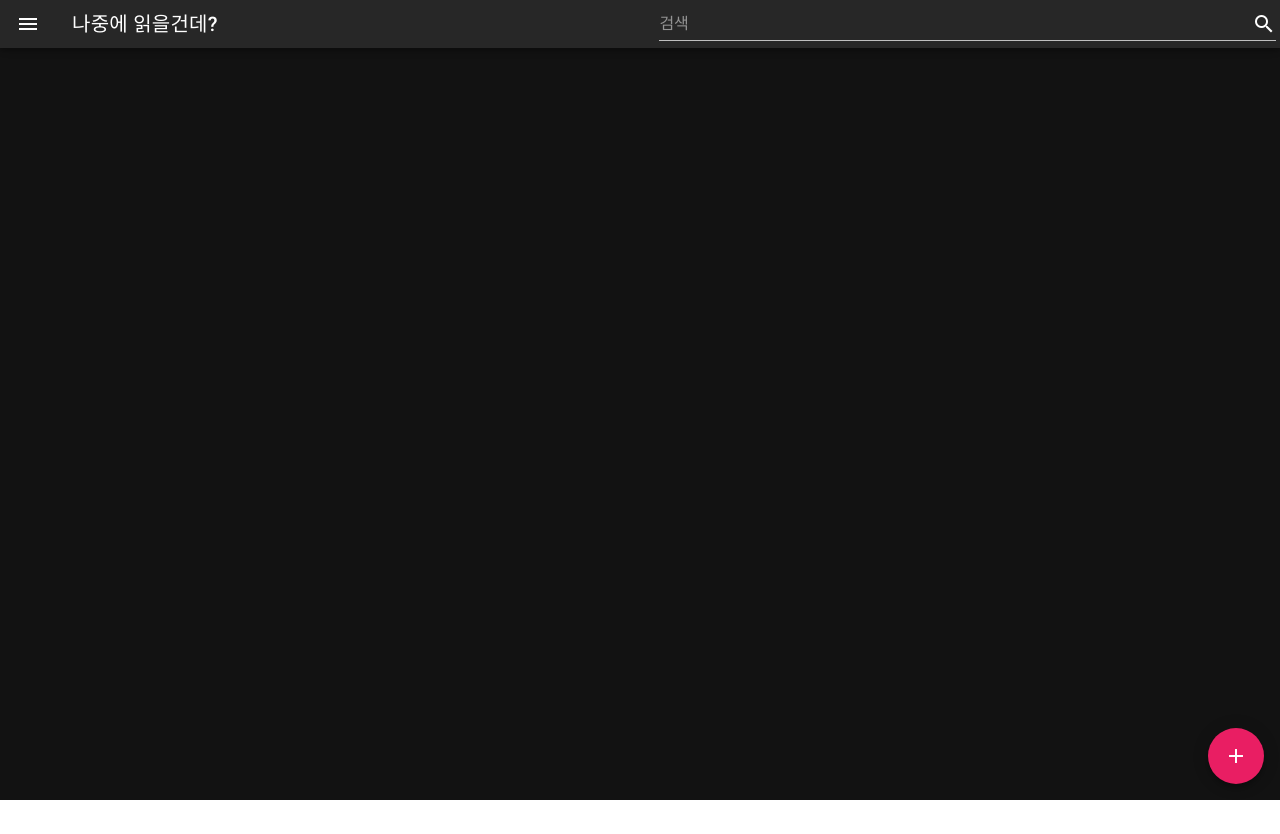
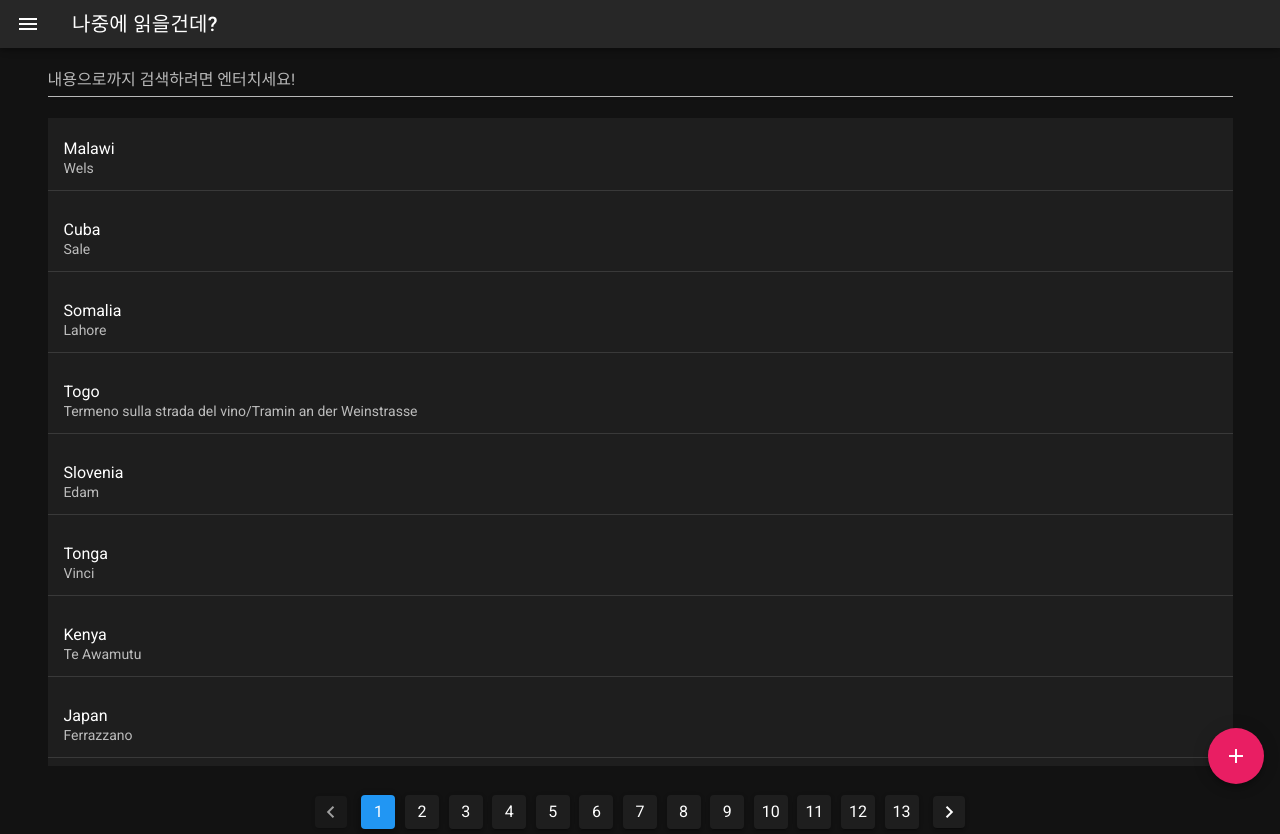
Before and after one commit to hwanghe159/I-will-read-it-later, a Vue app in the folder frontend/: page / in a window 1280 px wide. Before the commit the page ends 800 px from the top, so only its background shows below. Built offline with nearby package versions, Linux system fonts and the light colour scheme.

Commit message:
feat: 저장된 게시물을 보여주는 Articles.vue 틀 완성

```diff
--- a/frontend/src/App.vue
+++ b/frontend/src/App.vue
@@ -5,7 +5,7 @@
       <v-main>
         <v-container class="fill-height">
           <v-row justify="center" align="center">
-            <v-col class="shrink"> </v-col>
+            <articles />
           </v-row>
         </v-container>
       </v-main>
@@ -17,11 +17,12 @@
 <script>
 import NavigationDrawer from "./components/NavigationDrawer";
 import RegisterArticleButton from "./components/RegisterArticleButton";
+import Articles from "./components/Articles";
 
 export default {
   name: "App",
 
-  components: { NavigationDrawer, RegisterArticleButton },
+  components: { NavigationDrawer, RegisterArticleButton, Articles },
 
   data: () => ({}),
   created() {
--- /dev/null
+++ b/frontend/src/components/Articles.vue
@@ -0,0 +1,203 @@
+<template>
+  <v-flex>
+    <v-text-field label="내용으로까지 검색하려면 엔터치세요!" v-model="search">
+    </v-text-field>
+    <v-list two-line v-for="(listItem, index) in calData" :key="index">
+      <v-list-item>
+        <v-list-item-content>
+          <v-list-item-title class="text--primary">
+            {{ listItem.subject }}
+          </v-list-item-title>
+          <v-list-item-subtitle>
+            {{ listItem.desc }}
+          </v-list-item-subtitle>
+        </v-list-item-content>
+      </v-list-item>
+      <v-divider></v-divider>
+    </v-list>
+    <br />
+    <v-pagination v-model="curPageNum" :length="numOfPages"> </v-pagination>
+  </v-flex>
+</template>
+
+<script>
+export default {
+  name: "Articles",
+
+  data: () => ({
+    search: "",
+    listData: [],
+    searchData: [],
+    dataPerPage: 8,
+    curPageNum: 1,
+    curSelectIndex: 0,
+
+    newData: {
+      id: Number,
+      subject: "",
+      desc: ""
+    },
+    selectedData: {
+      id: Number,
+      subject: "",
+      desc: ""
+    }
+  }),
+  created() {
+    this.listData = [
+      { id: 1, subject: "Malawi", desc: "Wels" },
+      { id: 2, subject: "Cuba", desc: "Sale" },
+      { id: 3, subject: "Somalia", desc: "Lahore" },
+      {
+        id: 4,
+        subject: "Togo",
+        desc: "Termeno sulla strada del vino/Tramin an der Weinstrasse"
+      },
+      { id: 5, subject: "Slovenia", desc: "Edam" },
+      { id: 6, subject: "Tonga", desc: "Vinci" },
+      { id: 7, subject: "Kenya", desc: "Te Awamutu" },
+      { id: 8, subject: "Japan", desc: "Ferrazzano" },
+      { id: 9, subject: "Finland", desc: "Nil-Saint-Vincent-Saint-Martin" },
+      { id: 10, subject: "Dominica", desc: "Paglieta" },
+      { id: 11, subject: "Solomon Islands", desc: "Vilvoorde" },
+      { id: 12, subject: "Monaco", desc: "Tonk" },
+      { id: 13, subject: "Cook Islands", desc: "Sint-Pieters-Kapelle" },
+      { id: 14, subject: "Gibraltar", desc: "Develi" },
+      { id: 15, subject: "Mauritania", desc: "Etobicoke" },
+      { id: 16, subject: "Sierra Leone", desc: "Norman Wells" },
+      { id: 17, subject: "Ghana", desc: "Charleroi" },
+      { id: 18, subject: "Saint Martin", desc: "Düsseldorf" },
+      { id: 19, subject: "Uganda", desc: "Dhuy" },
+      { id: 20, subject: "Serbia", desc: "Rampur" },
+      { id: 21, subject: "Bangladesh", desc: "Kempten" },
+      { id: 22, subject: "Bosnia and Herzegovina", desc: "Okigwe" },
+      { id: 23, subject: "Somalia", desc: "Valpelline" },
+      { id: 24, subject: "Libya", desc: "Beverlo" },
+      { id: 25, subject: "Israel", desc: "Coalhurst" },
+      { id: 26, subject: "Greece", desc: "Castel Ritaldi" },
+      { id: 27, subject: "United Kingdom (Great Britain)", desc: "Benestare" },
+      { id: 28, subject: "Singapore", desc: "Tsiigehtchic" },
+      { id: 29, subject: "Saint Pierre and Miquelon", desc: "Jhang" },
+      {
+        id: 30,
+        subject: "South Georgia and The South Sandwich Islands",
+        desc: "Mobile"
+      },
+      { id: 31, subject: "Yemen", desc: "Koningshooikt" },
+      { id: 32, subject: "Albania", desc: "Stirling" },
+      { id: 33, subject: "Laos", desc: "Beypazarı" },
+      { id: 34, subject: "Bouvet Island", desc: "Florida" },
+      { id: 35, subject: "Macao", desc: "Calmar" },
+      { id: 36, subject: "Austria", desc: "Invergordon" },
+      { id: 37, subject: "Palau", desc: "Balclutha" },
+      { id: 38, subject: "Denmark", desc: "Bozeman" },
+      { id: 39, subject: "Sierra Leone", desc: "Assiniboia" },
+      { id: 40, subject: "Austria", desc: "Champigny-sur-Marne" },
+      { id: 41, subject: "Finland", desc: "Calera de Tango" },
+      { id: 42, subject: "Lesotho", desc: "Ancarano" },
+      { id: 43, subject: "Western Sahara", desc: "Cochamó" },
+      { id: 44, subject: "Guernsey", desc: "Villers-lez-Heest" },
+      { id: 45, subject: "Turkey", desc: "Liedekerke" },
+      { id: 46, subject: "Dominica", desc: "Nanterre" },
+      {
+        id: 47,
+        subject: "Saint Helena, Ascension and Tristan da Cunha",
+        desc: "Crato"
+      },
+      { id: 48, subject: "Czech Republic", desc: "Lossiemouth" },
+      { id: 49, subject: "Croatia", desc: "Sale" },
+      {
+        id: 50,
+        subject: "South Georgia and The South Sandwich Islands",
+        desc: "North Shore"
+      },
+      { id: 51, subject: "Malawi", desc: "Newtonmore" },
+      { id: 52, subject: "Marshall Islands", desc: "Piracicaba" },
+      { id: 53, subject: "Nepal", desc: "Ponoka" },
+      { id: 54, subject: "Gibraltar", desc: "Rabbi" },
+      { id: 55, subject: "Åland Islands", desc: "Biarritz" },
+      { id: 56, subject: "Nepal", desc: "Sant'Elia a Pianisi" },
+      { id: 57, subject: "Virgin Islands, British", desc: "Welland" },
+      { id: 58, subject: "Nauru", desc: "Sesto al Reghena" },
+      { id: 59, subject: "Antarctica", desc: "Eluru" },
+      { id: 60, subject: "Seychelles", desc: "San Francisco" },
+      { id: 61, subject: "Thailand", desc: "Mango" },
+      { id: 62, subject: "Gambia", desc: "Santa Cruz" },
+      {
+        id: 63,
+        subject: "Svalbard and Jan Mayen Islands",
+        desc: "Sant'Angelo a Cupolo"
+      },
+      { id: 64, subject: "Honduras", desc: "Villata" },
+      { id: 65, subject: "Mexico", desc: "Sadiqabad" },
+      {
+        id: 66,
+        subject: "Holy See (Vatican City State)",
+        desc: "Villenave-d'Ornon"
+      },
+      { id: 67, subject: "Colombia", desc: "Charlottetown" },
+      { id: 68, subject: "South Africa", desc: "Latronico" },
+      { id: 69, subject: "Korea, South", desc: "Alajuela" },
+      { id: 70, subject: "Cambodia", desc: "Montbéliard" },
+      { id: 71, subject: "Palau", desc: "Purmerend" },
+      { id: 72, subject: "Uzbekistan", desc: "Norrköping" },
+      { id: 73, subject: "Rwanda", desc: "Serramonacesca" },
+      { id: 74, subject: "Cayman Islands", desc: "Court-Saint-Etienne" },
+      { id: 75, subject: "Algeria", desc: "Gonnosfanadiga" },
+      { id: 76, subject: "Samoa", desc: "Banff" },
+      { id: 77, subject: "Libya", desc: "Amberloup" },
+      { id: 78, subject: "Mayotte", desc: "Merchtem" },
+      { id: 79, subject: "Bahamas", desc: "Tuscaloosa" },
+      { id: 80, subject: "Tunisia", desc: "Fogo" },
+      { id: 81, subject: "Liberia", desc: "Launceston" },
+      { id: 82, subject: "Guam", desc: "Glendale" },
+      { id: 83, subject: "Georgia", desc: "Port Blair" },
+      { id: 84, subject: "Isle of Man", desc: "Trochu" },
+      { id: 85, subject: "Cook Islands", desc: "Lawton" },
+      { id: 86, subject: "Israel", desc: "Istres" },
+      { id: 87, subject: "Guam", desc: "Portland" },
+      { id: 88, subject: "Brazil", desc: "Barrhead" },
+      { id: 89, subject: "Japan", desc: "Walhain" },
+      { id: 90, subject: "Bolivia", desc: "Motherwell" },
+      { id: 91, subject: "French Polynesia", desc: "Stroud" },
+      { id: 92, subject: "Portugal", desc: "Airdrie" },
+      { id: 93, subject: "Guinea-Bissau", desc: "Multan" },
+      {
+        id: 94,
+        subject: "Bosnia and Herzegovina",
+        desc: "Challand-Saint-Victor"
+      },
+      { id: 95, subject: "Reunion", desc: "Moncton" },
+      { id: 96, subject: "Bhutan", desc: "Merthyr Tydfil" },
+      { id: 97, subject: "Greece", desc: "Rockford" },
+      { id: 98, subject: "Swaziland", desc: "San Nicolás" },
+      { id: 99, subject: "Antigua and Barbuda", desc: "Rio Grande" },
+      { id: 100, subject: "Portugal", desc: "Aalbeke" }
+    ];
+  },
+  computed: {
+    startOffset() {
+      return (this.curPageNum - 1) * this.dataPerPage;
+    },
+    endOffset() {
+      return this.startOffset + this.dataPerPage;
+    },
+    numOfPages() {
+      return Math.ceil(this.searchData.length / this.dataPerPage);
+    },
+    calData() {
+      // eslint-disable-next-line vue/no-side-effects-in-computed-properties
+      this.searchData = this.listData
+        .filter(data => {
+          return data.subject.toLowerCase().includes(this.search.toLowerCase());
+        })
+        .slice(0);
+
+      return this.searchData.slice(this.startOffset, this.endOffset);
+    }
+  },
+  methods: {}
+};
+</script>
+
+<style></style>
--- a/frontend/src/components/NavigationDrawer.vue
+++ b/frontend/src/components/NavigationDrawer.vue
@@ -52,16 +52,7 @@
         <span class="title">나중에 읽을건데?</span>
       </v-toolbar-title>
       <v-spacer></v-spacer>
-      <v-row align="center" style="max-width: 650px">
-        <v-text-field
-          :append-icon-cb="() => {}"
-          placeholder="검색"
-          single-line
-          append-icon="mdi-magnify"
-          color="white"
-          hide-details
-        ></v-text-field>
-      </v-row>
+      <v-row align="center" style="max-width: 650px"> </v-row>
     </v-app-bar>
   </div>
 </template>
```
Also changed, not shown: 1 other file (tests, documents, lock files or other folders).
